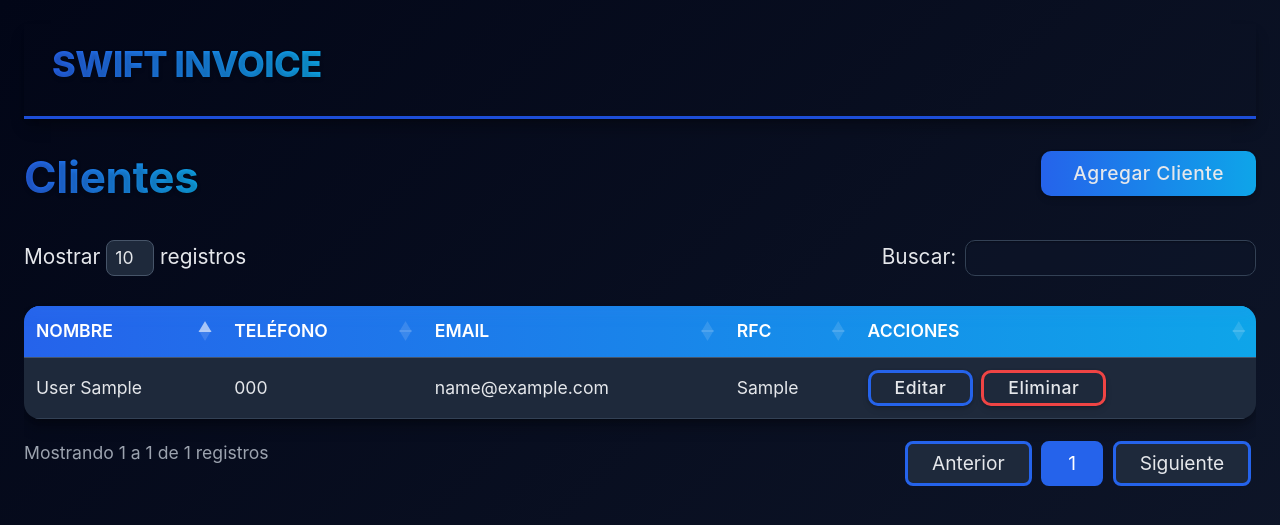
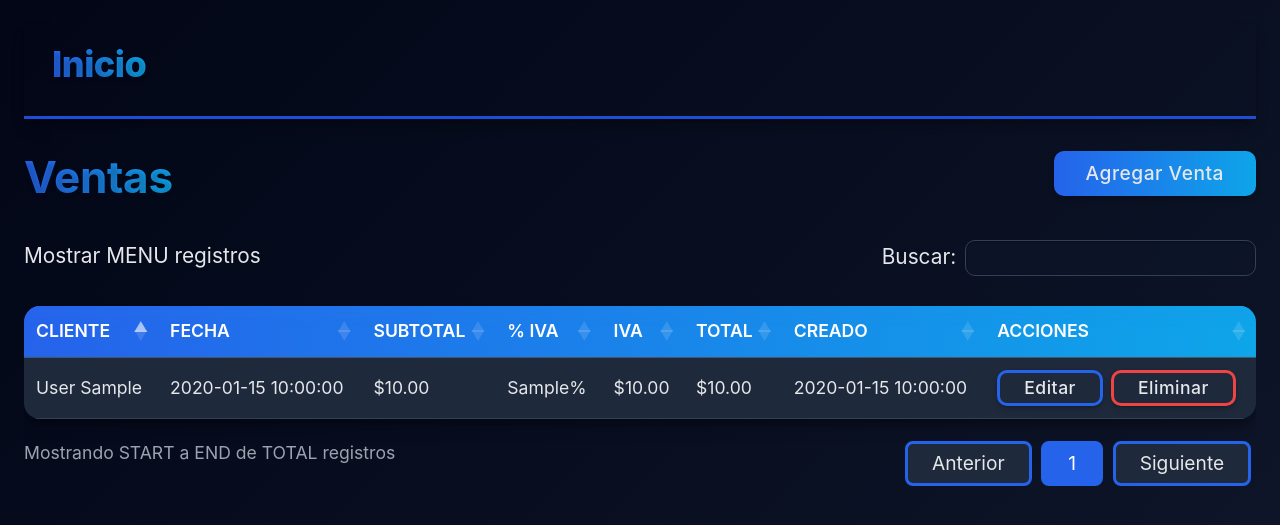
Before and after one commit to rubio-dev/swift_invoice, a PHP site: page /modules/sales/index.php in a window 1280 px wide. Shown: the top 525 px of the page. Run offline with PHP 8.4, Linux system fonts and the light colour scheme; the visitor is signed in with stand-in values (Sample User, id 1); tables that the repository leaves empty or names only in its code hold one stand-in row (values such as "Sample post"); some libraries are stand-ins or nearby versions.

Commit message:
cambios error en merge xd

```diff
--- a/index.php
+++ b/index.php
@@ -21,7 +21,7 @@ require_once 'includes/header.php';
     </div>
 
     <div class="quick-actions">
-        <a href="/swift_invoice/modules/sales" class="action-card sales">
+        <a href="/swift_invoice/modules/sales/" class="action-card sales">
             <div class="card-icon-container">
                 <span class="card-icon">💼</span>
             </div>
--- a/modules/sales/index.php
+++ b/modules/sales/index.php
@@ -2,15 +2,21 @@
 require_once '../../config/setup.php';
 requireAuth();
 
-$page_title = "Clientes - Swift Invoice";
+require_once 'functions.php';
+
+$page_title = "Ventas - Swift Invoice";
 require_once '../../includes/header.php';
 
 $db = new Database();
 $conn = $db->connect();
 
-// Obtener lista de clientes
-$stmt = $conn->query("SELECT * FROM clients ORDER BY last_name, first_name");
-$clients = $stmt->fetchAll(PDO::FETCH_ASSOC);
+// Obtener lista de ventas
+$stmt = $conn->query("SELECT sales.*, clients.first_name, clients.last_name
+                      FROM sales
+                      INNER JOIN clients ON sales.client_id = clients.id
+                      ORDER BY sale_date DESC");
+
+$sales = $stmt->fetchAll(PDO::FETCH_ASSOC);
 ?>
 
 <!DOCTYPE html>
@@ -31,13 +37,15 @@ $clients = $stmt->fetchAll(PDO::FETCH_ASSOC);
 <body>
     <nav class="navbar navbar-expand navbar-custom py-2 sticky-top">
         <div class="container-fluid">
-            <a class="navbar-brand navbar-brand-custom ms-3" href="/swift_invoice">SWIFT INVOICE</a>
+            <a class="navbar-brand navbar-brand-custom ms-3" href="/swift_invoice">
+                Inicio
+            </a>
         </div>
     </nav>
 
     <div class="card-header d-flex justify-content-between align-items-center">
-        <h2 class="card-title">Clientes</h2>
-        <a href="create.php" class="btnAgregar">Agregar Cliente</a>
+        <h2 class="card-title">Ventas</h2>
+        <a href="create.php" class="btnAgregar">Agregar Venta</a>
     </div>
 
     <main>
@@ -48,34 +56,41 @@ $clients = $stmt->fetchAll(PDO::FETCH_ASSOC);
             </div>
         <?php endif; ?>
 
-        <?php if (empty($clients)): ?>
-            <p>No hay clientes registrados.</p>
+        <?php if (empty($sales)): ?>
+    <p>No hay ventas registradas.</p>
 <?php else: ?>
     <div class="table-responsive">
-                <table id="clientesTable" class="styled-table display nowrap">
+        <table id="ventasTable" class="styled-table display nowrap">
             <thead>
                 <tr>
-                            <th>Nombre</th>
-                            <th>Teléfono</th>
-                            <th>Email</th>
-                            <th>RFC</th>
+                    <th>Cliente</th>
+                    <th>Fecha</th>
+                    <th>Subtotal</th>
+                    <th>% IVA</th>
+                    <th>IVA</th>
+                    <th>Total</th>
+                    <th>Creado</th>
                     <th>Acciones</th>
+
                 </tr>
             </thead>
             <tbody>
-                        <?php foreach ($clients as $client): ?>
+                <?php foreach ($sales as $sale): ?>
                     <tr>
-                                <td><?php echo htmlspecialchars($client['last_name'] . ' ' . $client['first_name']); ?></td>
-                                <td><?php echo htmlspecialchars($client['phone'] ?? '-'); ?></td>
-                                <td><?php echo htmlspecialchars($client['email'] ?? '-'); ?></td>
-                                <td><?php echo htmlspecialchars($client['rfc'] ?? '-'); ?></td>
+                        <td><?php echo htmlspecialchars($sale['last_name'] . ' ' . $sale['first_name']); ?></td>
+                        <td><?php echo htmlspecialchars($sale['sale_date']); ?></td>
+                        <td>$<?php echo number_format($sale['subtotal'], 2); ?></td>
+                        <td><?php echo $sale['tax_percentage']; ?>%</td>
+                        <td>$<?php echo number_format($sale['tax_amount'], 2); ?></td>
+                        <td>$<?php echo number_format($sale['total'], 2); ?></td>
+                        <td><?php echo htmlspecialchars($sale['created_at']); ?></td>
                         <td>
                 <div class="d-flex gap-2">
-                                        <a href="edit.php?id=<?php echo $client['id']; ?>" class="btnEdit">Editar</a>
-                                        <button class="btnDelete"
-                                            onclick="confirmDelete(<?php echo $client['id']; ?>)">Eliminar</button>
+                    <a href="edit.php?id=<?php echo $sale['id']; ?>" class="btnEdit">Editar</a>
+                    <button class="btnDelete" onclick="confirmDelete(<?php echo $sale['id']; ?>)">Eliminar</button>
                 </div>
             </td>
+
                     </tr>
                 <?php endforeach; ?>
             </tbody>
@@ -95,13 +110,13 @@ $clients = $stmt->fetchAll(PDO::FETCH_ASSOC);
 
 <script>
     $(document).ready(function () {
-        $('#clientesTable').DataTable({
+        $('#ventasTable').DataTable({
             language: {
-                lengthMenu: "Mostrar _MENU_ registros",
+                lengthMenu: "Mostrar MENU registros",
                 zeroRecords: "No se encontraron resultados",
-                info: "Mostrando _START_ a _END_ de _TOTAL_ registros",
+                info: "Mostrando START a END de TOTAL registros",
                 infoEmpty: "Mostrando 0 a 0 de 0 registros",
-                infoFiltered: "(filtrado de _MAX_ registros totales)",
+                infoFiltered: "(filtrado de MAX registros totales)",
                 search: "Buscar:",
                 paginate: {
                     first: "Primero",
@@ -115,7 +130,7 @@ $clients = $stmt->fetchAll(PDO::FETCH_ASSOC);
 
     function confirmDelete(clientId) {
         Swal.fire({
-            title: '¿Eliminar cliente?',
+            title: '¿Eliminar Venta?',
             text: 'Esta acción no se puede deshacer.',
             icon: 'warning',
             showCancelButton: true,
```
Lines whose indentation alone changed are shown as unchanged.
